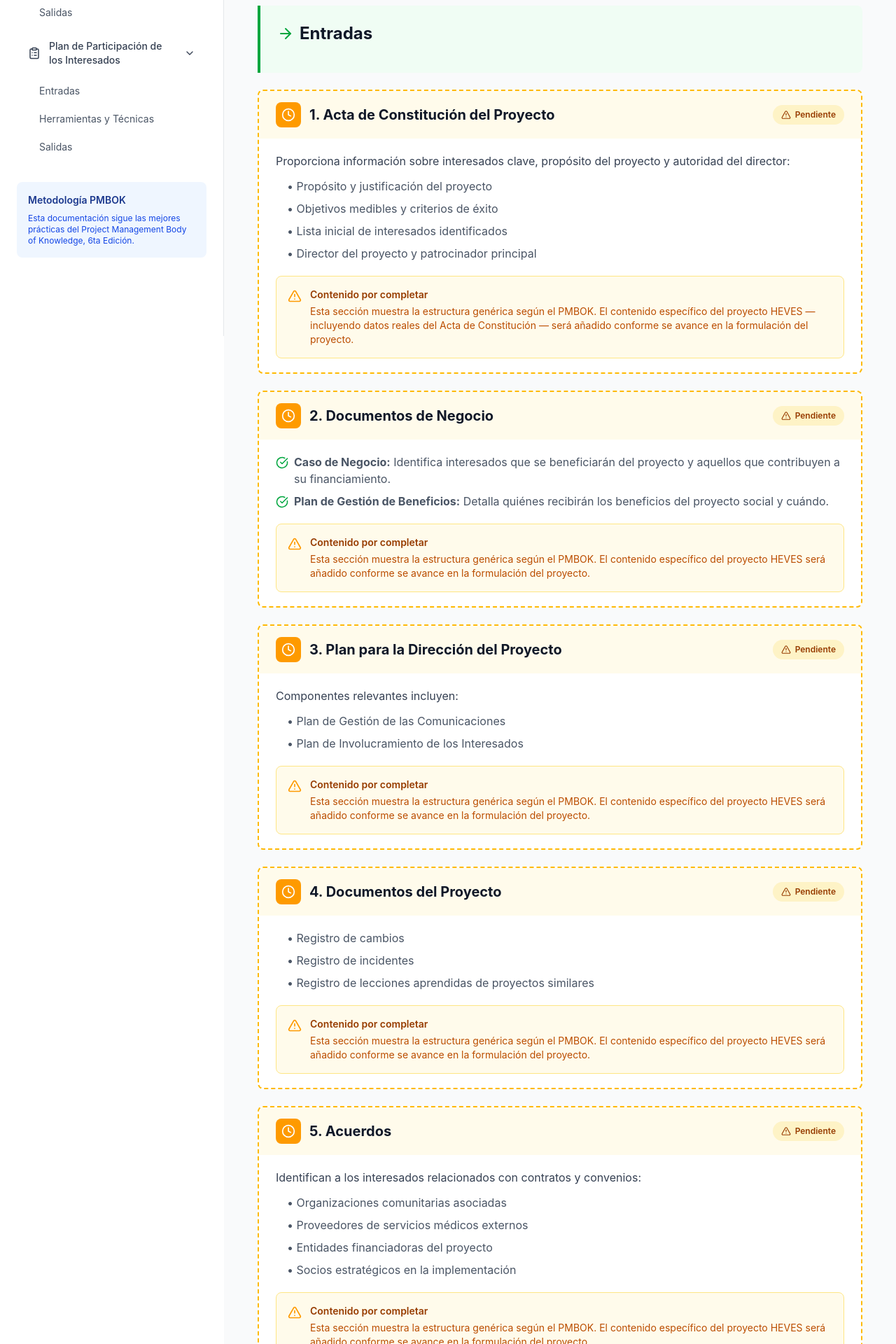
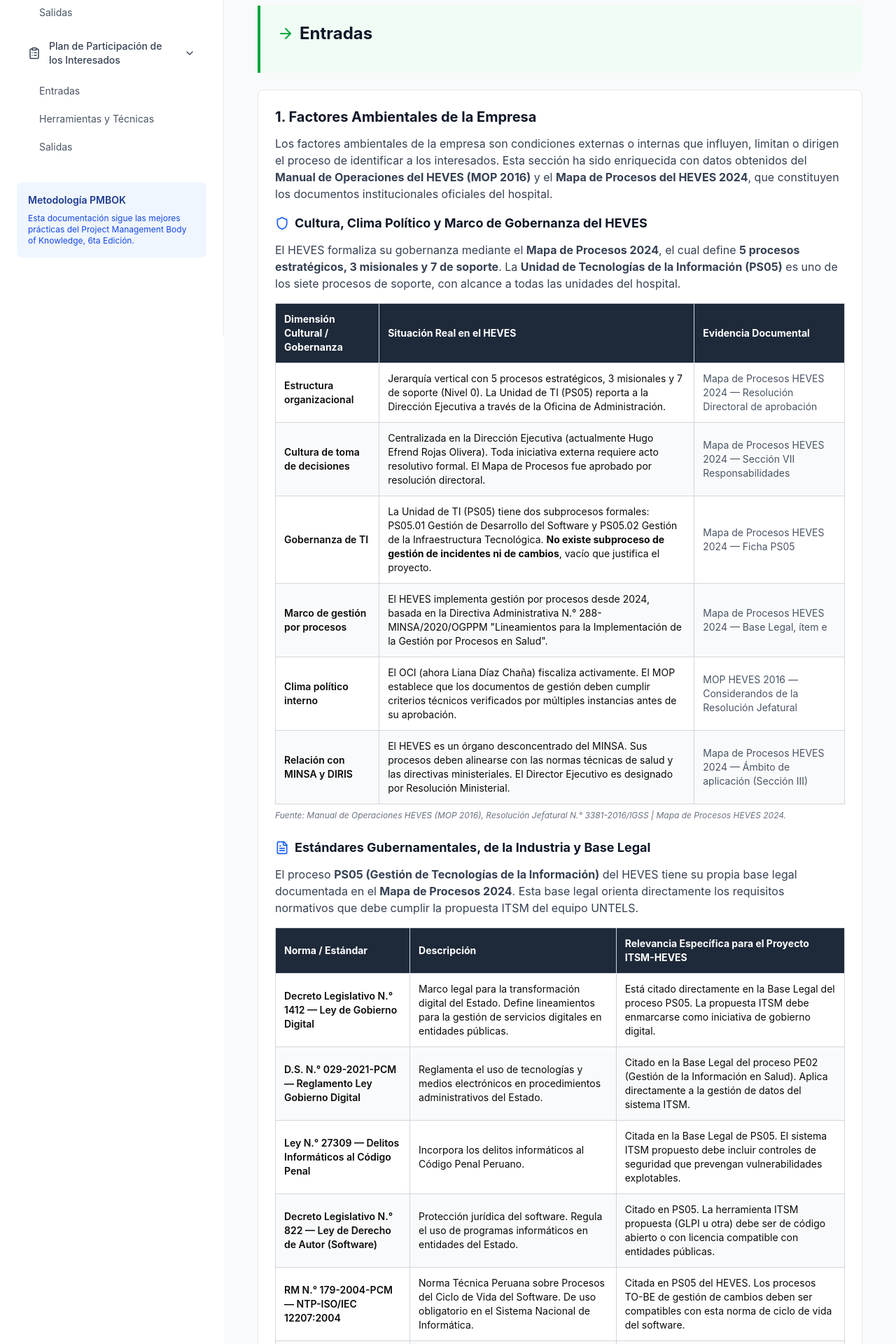
Before and after one commit to RonnyPumaricra/blog-heves-v2, a React (Vite) app: page /interesados/entradas in a window 1280 px wide. Shown: the part 320-2240 px from the top of the page at 70% size. Built offline with nearby package versions, Linux system fonts and the light colour scheme.

Commit message:
Componentes Entradas enumerables

```diff
--- a/src/app/components/sections/inputs/ActivosProcesos.tsx
+++ b/src/app/components/sections/inputs/ActivosProcesos.tsx
@@ -36,11 +36,11 @@ export function EntradaActivosProcesos({ description, items, children }: SharedS
   );
 }
 
-export function EntradaActivosProcesosHEVES() {
+export function EntradaActivosProcesosHEVES({idx}: {idx: number}) {
   return (
     <div className="bg-white border border-gray-200 rounded-lg p-6">
       <h3 className="text-xl font-bold text-gray-900 mb-3">
-        7. Activos de los Procesos de la Organización
+        {idx}. Activos de los Procesos de la Organización
       </h3>
       <p className="text-gray-700 mb-4">
         El <strong>Mapa de Procesos 2024 del HEVES</strong> contiene la ficha técnica oficial del proceso <strong>PS05 (Gestión de Tecnologías de la Información)</strong>. Esta ficha constituye la <em>plantilla institucional</em> sobre la cual se diseñarán los nuevos subprocesos ITIL. Conocerla en detalle es fundamental para que el modelo TO-BE sea adoptable por el HEVES.
--- a/src/app/components/sections/inputs/FactoresAmbientales.tsx
+++ b/src/app/components/sections/inputs/FactoresAmbientales.tsx
@@ -36,11 +36,11 @@ export function EntradaFactoresAmbientales({ description, items, children }: Sha
   );
 }
 
-export function EntradaFactoresAmbientalesHEVES() {
+export function EntradaFactoresAmbientalesHEVES({idx}: {idx: number}) {
   return (
     <div className="bg-white border border-gray-200 rounded-lg p-6">
       <h3 className="text-xl font-bold text-gray-900 mb-3">
-        6. Factores Ambientales de la Empresa
+        {idx}. Factores Ambientales de la Empresa
       </h3>
       <p className="text-gray-700 mb-4">
         Los factores ambientales de la empresa son condiciones externas o internas que influyen, limitan o dirigen el proceso de identificar a los interesados. Esta sección ha sido enriquecida con datos obtenidos del <strong>Manual de Operaciones del HEVES (MOP 2016)</strong> y el <strong>Mapa de Procesos del HEVES 2024</strong>, que constituyen los documentos institucionales oficiales del hospital.
--- a/src/app/pages/InteresadosEntradasPage.tsx
+++ b/src/app/pages/InteresadosEntradasPage.tsx
@@ -63,70 +63,70 @@ export default function InteresadosEntradasPage() {
         </div>
 
         <div className="space-y-6">
-          <PendingSection
-            number="1"
-            title="Acta de Constitución del Proyecto"
-            noteText="Esta sección muestra la estructura genérica según el PMBOK. El contenido específico del proyecto HEVES — incluyendo datos reales del Acta de Constitución — será añadido conforme se avance en la formulación del proyecto."
-          >
-            <p className="text-gray-700 mb-3">
-              Proporciona información sobre interesados clave, propósito del proyecto y autoridad del director:
-            </p>
-            <ul className="space-y-2 text-gray-600 ml-4">
-              <li>• Propósito y justificación del proyecto</li>
-              <li>• Objetivos medibles y criterios de éxito</li>
-              <li>• Lista inicial de interesados identificados</li>
-              <li>• Director del proyecto y patrocinador principal</li>
-            </ul>
-          </PendingSection>
+          {/* <PendingSection */}
+          {/*   number="1" */}
+          {/*   title="Acta de Constitución del Proyecto" */}
+          {/*   noteText="Esta sección muestra la estructura genérica según el PMBOK. El contenido específico del proyecto HEVES — incluyendo datos reales del Acta de Constitución — será añadido conforme se avance en la formulación del proyecto." */}
+          {/* > */}
+          {/*   <p className="text-gray-700 mb-3"> */}
+          {/*     Proporciona información sobre interesados clave, propósito del proyecto y autoridad del director: */}
+          {/*   </p> */}
+          {/*   <ul className="space-y-2 text-gray-600 ml-4"> */}
+          {/*     <li>• Propósito y justificación del proyecto</li> */}
+          {/*     <li>• Objetivos medibles y criterios de éxito</li> */}
+          {/*     <li>• Lista inicial de interesados identificados</li> */}
+          {/*     <li>• Director del proyecto y patrocinador principal</li> */}
+          {/*   </ul> */}
+          {/* </PendingSection> */}
+          {/**/}
+          {/* <PendingSection number="2" title="Documentos de Negocio"> */}
+          {/*   <ul className="space-y-2 text-gray-600"> */}
+          {/*     <li className="flex items-start gap-2"> */}
+          {/*       <CheckCircle className="text-green-600 flex-shrink-0 mt-1" size={18} /> */}
+          {/*       <span><strong>Caso de Negocio:</strong> Identifica interesados que se beneficiarán del proyecto */}
+          {/*       y aquellos que contribuyen a su financiamiento.</span> */}
+          {/*     </li> */}
+          {/*     <li className="flex items-start gap-2"> */}
+          {/*       <CheckCircle className="text-green-600 flex-shrink-0 mt-1" size={18} /> */}
+          {/*       <span><strong>Plan de Gestión de Beneficios:</strong> Detalla quiénes recibirán los beneficios */}
+          {/*       del proyecto social y cuándo.</span> */}
+          {/*     </li> */}
+          {/*   </ul> */}
+          {/* </PendingSection> */}
+          {/**/}
+          {/* <PendingSection number="3" title="Plan para la Dirección del Proyecto"> */}
+          {/*   <p className="text-gray-700 mb-3"> */}
+          {/*     Componentes relevantes incluyen: */}
+          {/*   </p> */}
+          {/*   <ul className="space-y-2 text-gray-600 ml-4"> */}
+          {/*     <li>• Plan de Gestión de las Comunicaciones</li> */}
+          {/*     <li>• Plan de Involucramiento de los Interesados</li> */}
+          {/*   </ul> */}
+          {/* </PendingSection> */}
+          {/**/}
+          {/* <PendingSection number="4" title="Documentos del Proyecto"> */}
+          {/*   <ul className="space-y-2 text-gray-600 ml-4"> */}
+          {/*     <li>• Registro de cambios</li> */}
+          {/*     <li>• Registro de incidentes</li> */}
+          {/*     <li>• Registro de lecciones aprendidas de proyectos similares</li> */}
+          {/*   </ul> */}
+          {/* </PendingSection> */}
+          {/**/}
+          {/* <PendingSection number="5" title="Acuerdos"> */}
+          {/*   <p className="text-gray-700 mb-3"> */}
+          {/*     Identifican a los interesados relacionados con contratos y convenios: */}
+          {/*   </p> */}
+          {/*   <ul className="space-y-2 text-gray-600 ml-4"> */}
+          {/*     <li>• Organizaciones comunitarias asociadas</li> */}
+          {/*     <li>• Proveedores de servicios médicos externos</li> */}
+          {/*     <li>• Entidades financiadoras del proyecto</li> */}
+          {/*     <li>• Socios estratégicos en la implementación</li> */}
+          {/*   </ul> */}
+          {/* </PendingSection> */}
 
-          <PendingSection number="2" title="Documentos de Negocio">
-            <ul className="space-y-2 text-gray-600">
-              <li className="flex items-start gap-2">
-                <CheckCircle className="text-green-600 flex-shrink-0 mt-1" size={18} />
-                <span><strong>Caso de Negocio:</strong> Identifica interesados que se beneficiarán del proyecto
-                y aquellos que contribuyen a su financiamiento.</span>
-              </li>
-              <li className="flex items-start gap-2">
-                <CheckCircle className="text-green-600 flex-shrink-0 mt-1" size={18} />
-                <span><strong>Plan de Gestión de Beneficios:</strong> Detalla quiénes recibirán los beneficios
-                del proyecto social y cuándo.</span>
-              </li>
-            </ul>
-          </PendingSection>
+          <EntradaFactoresAmbientalesHEVES idx={1} />
 
-          <PendingSection number="3" title="Plan para la Dirección del Proyecto">
-            <p className="text-gray-700 mb-3">
-              Componentes relevantes incluyen:
-            </p>
-            <ul className="space-y-2 text-gray-600 ml-4">
-              <li>• Plan de Gestión de las Comunicaciones</li>
-              <li>• Plan de Involucramiento de los Interesados</li>
-            </ul>
-          </PendingSection>
-
-          <PendingSection number="4" title="Documentos del Proyecto">
-            <ul className="space-y-2 text-gray-600 ml-4">
-              <li>• Registro de cambios</li>
-              <li>• Registro de incidentes</li>
-              <li>• Registro de lecciones aprendidas de proyectos similares</li>
-            </ul>
-          </PendingSection>
-
-          <PendingSection number="5" title="Acuerdos">
-            <p className="text-gray-700 mb-3">
-              Identifican a los interesados relacionados con contratos y convenios:
-            </p>
-            <ul className="space-y-2 text-gray-600 ml-4">
-              <li>• Organizaciones comunitarias asociadas</li>
-              <li>• Proveedores de servicios médicos externos</li>
-              <li>• Entidades financiadoras del proyecto</li>
-              <li>• Socios estratégicos en la implementación</li>
-            </ul>
-          </PendingSection>
-
-          <EntradaFactoresAmbientalesHEVES />
-
-          <EntradaActivosProcesosHEVES />
+          <EntradaActivosProcesosHEVES idx={2}/>
         </div>
       </section>
     </div>
--- a/src/app/pages/InteresadosHerramientasPage.tsx
+++ b/src/app/pages/InteresadosHerramientasPage.tsx
@@ -63,16 +63,16 @@ export default function InteresadosHerramientasPage() {
         </div>
 
         <div className="space-y-6">
-          <HerramientaJuicioExpertos
-            items={[
-              '• Gestión de proyectos sociales y hospitalarios',
-              '• Conocimiento profundo de la comunidad objetivo',
-              '• Experiencia en stakeholder engagement en salud',
-              '• Comprensión del entorno político y regulatorio',
-            ]}
-          />
+          {/* <HerramientaJuicioExpertos */}
+          {/*   items={[ */}
+          {/*     '• Gestión de proyectos sociales y hospitalarios', */}
+          {/*     '• Conocimiento profundo de la comunidad objetivo', */}
+          {/*     '• Experiencia en stakeholder engagement en salud', */}
+          {/*     '• Comprensión del entorno político y regulatorio', */}
+          {/*   ]} */}
+          {/* /> */}
 
-          <HerramientaRecopilacionDatos>
+          <HerramientaRecopilacionDatos title="1. Recopilación de datos">
             <div className="mb-4">
               <p className="text-gray-700 mb-3 text-sm">
                 Los documentos institucionales del HEVES han sido recopilados y organizados en el siguiente repositorio:
@@ -184,9 +184,9 @@ export default function InteresadosHerramientasPage() {
             </div>
           </div>
 
-          <HerramientaRepresentacionDatos />
+          {/* <HerramientaRepresentacionDatos /> */}
 
-          <HerramientaReuniones />
+          {/* <HerramientaReuniones /> */}
         </div>
       </section>
     </div>
```
